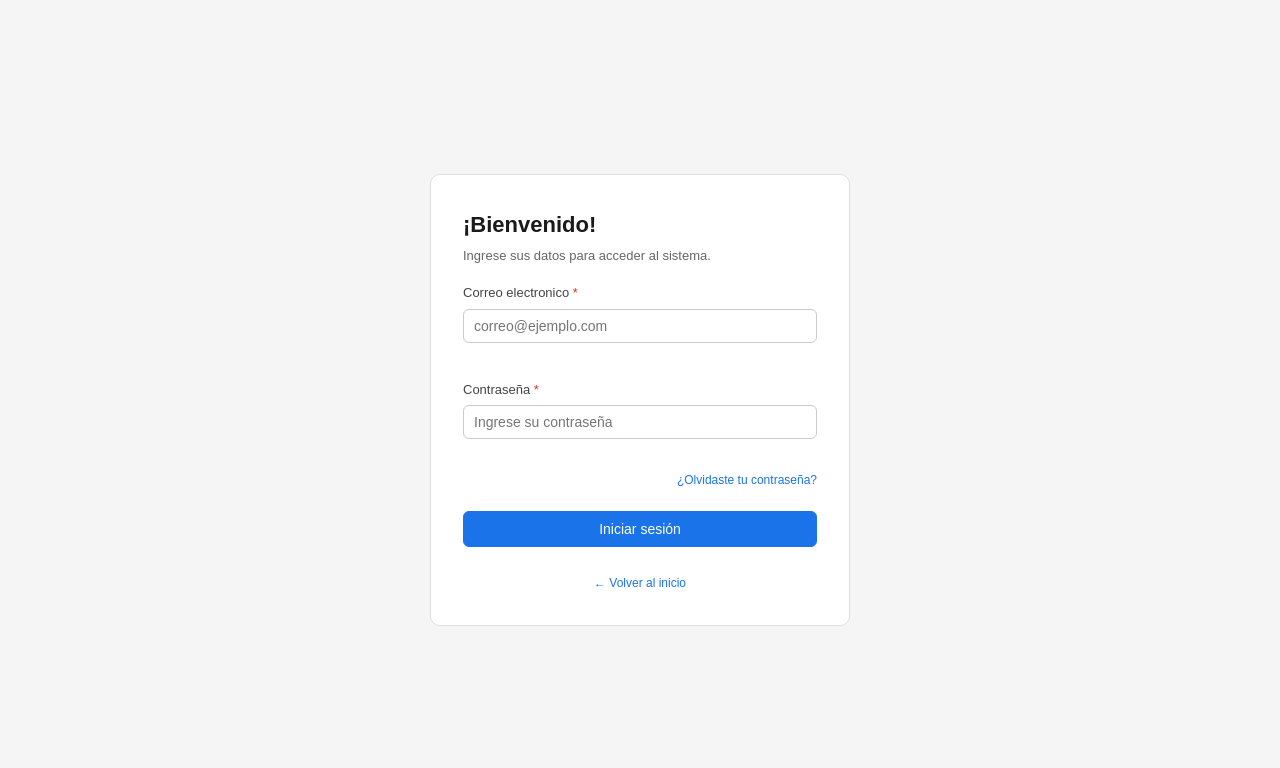
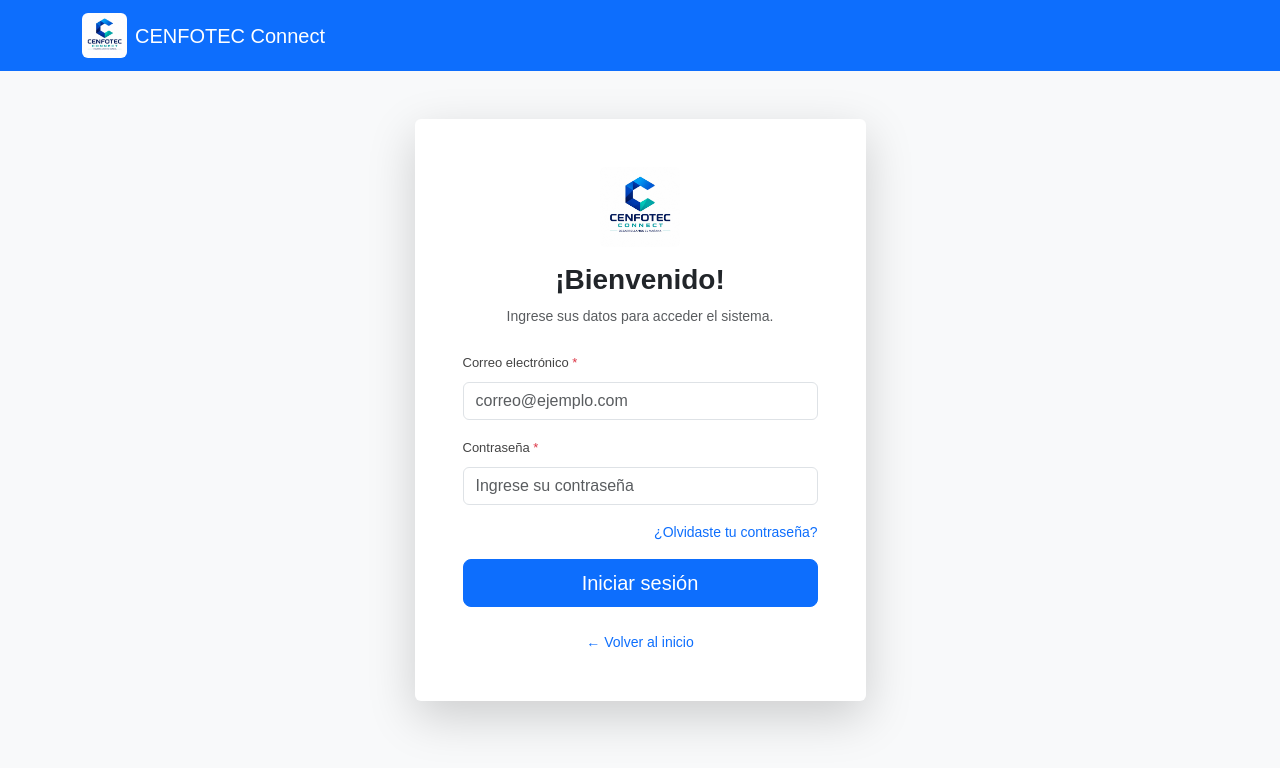
Before and after one commit to hildamgo/CENFOTEC-CONNECT, a website: page public/login.html in a window 1280 px wide. Drawn offline with nearby package versions, Linux system fonts and the light colour scheme.

Commit message:
login bootstrap

```diff
--- a/public/login.html
+++ b/public/login.html
@@ -3,66 +3,146 @@
     <head>
         <meta charset="UTF-8" />
         <meta name="viewport" content="width=device-width, initial-scale=1.0">
-        <title>Iniciar sesion</title>
+        <title>Iniciar sesión | CENFOTEC Connect</title>
+        <link href="https://cdn.jsdelivr.net/npm/bootstrap@5.3.3/dist/css/bootstrap.min.css" rel="stylesheet">
         <link rel="stylesheet" href="css/styles.css" />
     </head>
 
-    <body>
-        <div class="page-login">
+    <body class="bg-light">
+        <nav class="navbar navbar-dark bg-primary">
+            <div class="container">
+                <a
+                    class="navbar-brand d-flex align-items-center"
+                    href="index.html"
+                    >
+                    <img
+                        src="Images/Logo Oficial.jpeg"
+                        alt="Logo CENFOTEC Connect"
+                        width="45"
+                        height="45"
+                        class="rounded me-2"
+                        >
+                        CENFOTEC Connect
+                </a>
+            </div>
+        </nav>
+        <main class="container py-5">
+            <div class="row justify-content-center">
+                <div class="col-12 col-sm-10 col-md-7 col-lg-5">
+                    <div class="card shadow-lg border-0">
+                        <div class="card-body p-4 p-md-5">
+                            <div class="text-center mb-4">
+                                <img
+                                    src="Images/Logo Oficial.jpeg"
+                                    alt="Logo CENFOTEC Connect"
+                                    width="80"
+                                    height="80"
+                                    class="rounded mb-3"
+                                >
+                                <h1 class="h3 fw-bold">
+                                    ¡Bienvenido!
+                                </h1>
+                                <p class="text-muted">
+                                    Ingrese sus datos para acceder el sistema.
+                                </p>
+                            </div>
+                            <div class="mb-3">
+                                <label
+                                    for="login-correo"
+                                    class="form-label"
+                                    >
+                                    Correo electrónico
+                                    <span class="text-danger">*</span>
+                                </label>
+                                <input
+                                    type="email"
+                                    id="login-correo"
+                                    class="form-control"
+                                    placeholder="correo@ejemplo.com"
+                                >
+                                <span
+                                    id="err-login-correo"
+                                    class="text-danger small"
+                                ></span>
+                            </div>
+                            <div class="mb-3">
+                                <label
+                                    for="login-password"
+                                    class="form-label"
+                                >
+                                    Contraseña
+                                    <span class="text-danger">*</span>
+                                </label>
+                                <input
+                                    type="password"
+                                    id="login-password"
+                                    class="form-control"
+                                    placeholder="Ingrese su contraseña"
+                                >
+                                <span
+                                    id="err-login-password"
+                                    class="text-danger small"
+                                ></span>
+                            </div>
+                            <!-- RECUPERAR CONTRASEÑA -->
+                            <div class="text-end mb-3">
+                                <a
+                                    href="restablecer.html"
+                                    class="text-decoration-none"
+                                >
+                                ¿Olvidaste tu contraseña?
+                                </a>
+                            </div>
+                            <!-- ERROR LOGIN -->
+                            <div
+                                id="error-login"
+                                class="alert alert-danger"
+                                style="display: none;"
+                            >
+                            Datos incorrectos.
+                            Verifique su correo y contraseña.
+                            </div>
+                            <!-- BLOQUEO -->
+                            <div
+                                id="error-bloqueo"
+                                class="alert alert-warning"
+                                style="display: none;"
+                            >
+                            Su cuenta ha sido bloqueada temporalmente
+                            por múltiples intentos fallidos.
 
-            <div class="login-card">
-
-                <!--Esta vendria siendo el saludo inicial a los que se van a logear-->
-                <div class="login-header">
-                    <h1>¡Bienvenido!</h1>
-                    <p>Ingrese sus datos para acceder al sistema.</p>
+                            Intente nuevamente en
+                            <span id="tiempo-restante"></span>
+                            segundos.
+                            </div>
+                            <!-- BOTÓN -->
+                            <div class="d-grid">
+                                <button
+                                    type="button"
+                                    class="btn btn-primary btn-lg"
+                                    onclick="iniciarSesion()"
+                                >
+                                    Iniciar sesión
+                                </button>
+                            </div>
+                            <!-- REGRESAR -->
+                            <div class="text-center mt-4">
+                                <a
+                                    href="index.html"
+                                    class="text-decoration-none"
+                                >
+                                ← Volver al inicio
+                                </a>
+                            </div>
+                        </div>
+                    </div>
                 </div>
-                <!--Este espacio será para ingresar el correo de usuario :D-->
-                <div class="campo">
-                    <label for="login-correo">Correo electronico <span class="req">*</span></label>
-                    <input type="email" id="login-correo" placeholder="correo@ejemplo.com" />
-                    <span class="error-msg" id="err-login-correo"></span>
-                </div>
-
-                <!--Por acá para no irnos perdiendo, ponemos el espacio de contraseña-->
-
-                <div class="campo">
-                    <label for="login-password">Contraseña <span class="req">*</span></label>
-                    <input type="password" id="login-password" placeholder="Ingrese su contraseña" />
-                    <span class="error-msg" id="err-login-password"></span>
-                </div>
-
-                <!--En uno de los requerimientos se solicita restablecer la contraseña entonces lo agregamos acá-->
-
-                <div style="text-align: right; margin-top: -8px;">
-                    <a href="restablecer.html" class="enlace-olvide">¿Olvidaste tu contraseña?</a>
-                </div>
-
-                <!--Este seria el mensaje si los datos ingresados no estan relacionados con los que ya se encuentran en el sistema-->
-                <div id="error-login" class="error-login" style="display: none;">
-                    Datos incorrectos. Verifique su correo y contraseña.
-                </div>
-                <!--Para cuando se logueen varias veces, como base de seguridad, que se bloquee temporalmente-->
-                <div id="error-bloqueo" class="error-bloqueo" style="display: none;">
-                    Su cuenta ha sido bloqueada temporalmente por multiples intentos fallido.
-                    Intente nuevamente en <span id="tiempo-restante"></span> segundos.
-                </div>
-                <!--Y ya aqui esta el botoncito para el login-->
-                <div class="acciones" style="justify-content: center;">
-                    <button class="btn-primario" style="width: 100%" onclick="iniciarSesion()">
-                        Iniciar sesión
-                    </button>
-                </div>
-
-                <div style="text-align: center; margin-top: 8px;">
-                    <a href="index.html" class="enlace-olvide">← Volver al inicio</a>
-                </div>
-
             </div>
-
-        </div>
-
-        <script src="sesion.js"></script>
-        <script src="login.js"></script>
+        </main>
+        <script
+            src="https://cdn.jsdelivr.net/npm.bootstrap@5.3.3/dist/js/bootstrap.bundle.min.js">
+        </script>
+        <script src="js/sesion.js"></script>
+        <script src="js/login.js"></script>
     </body>
 </html>
```
